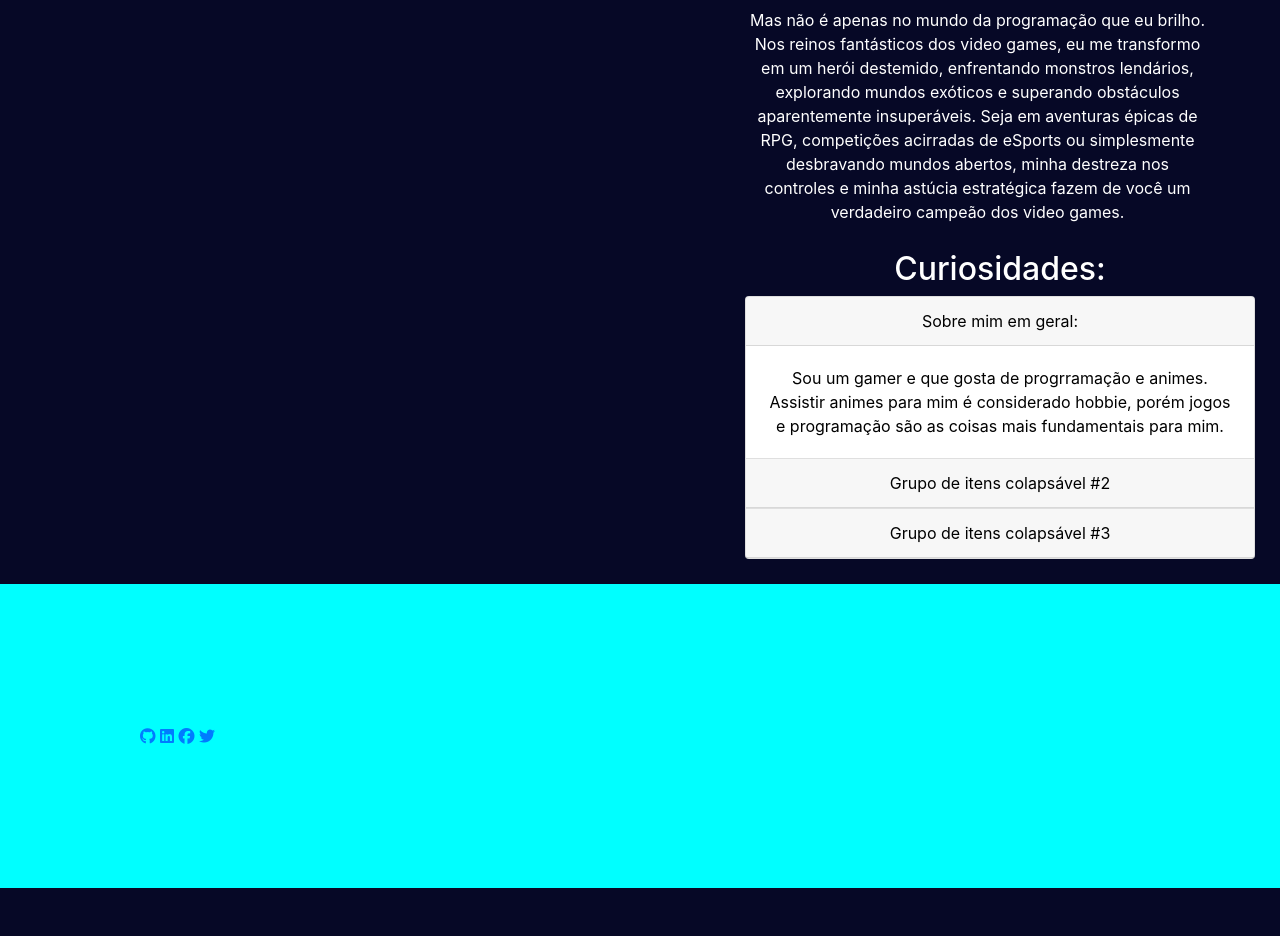
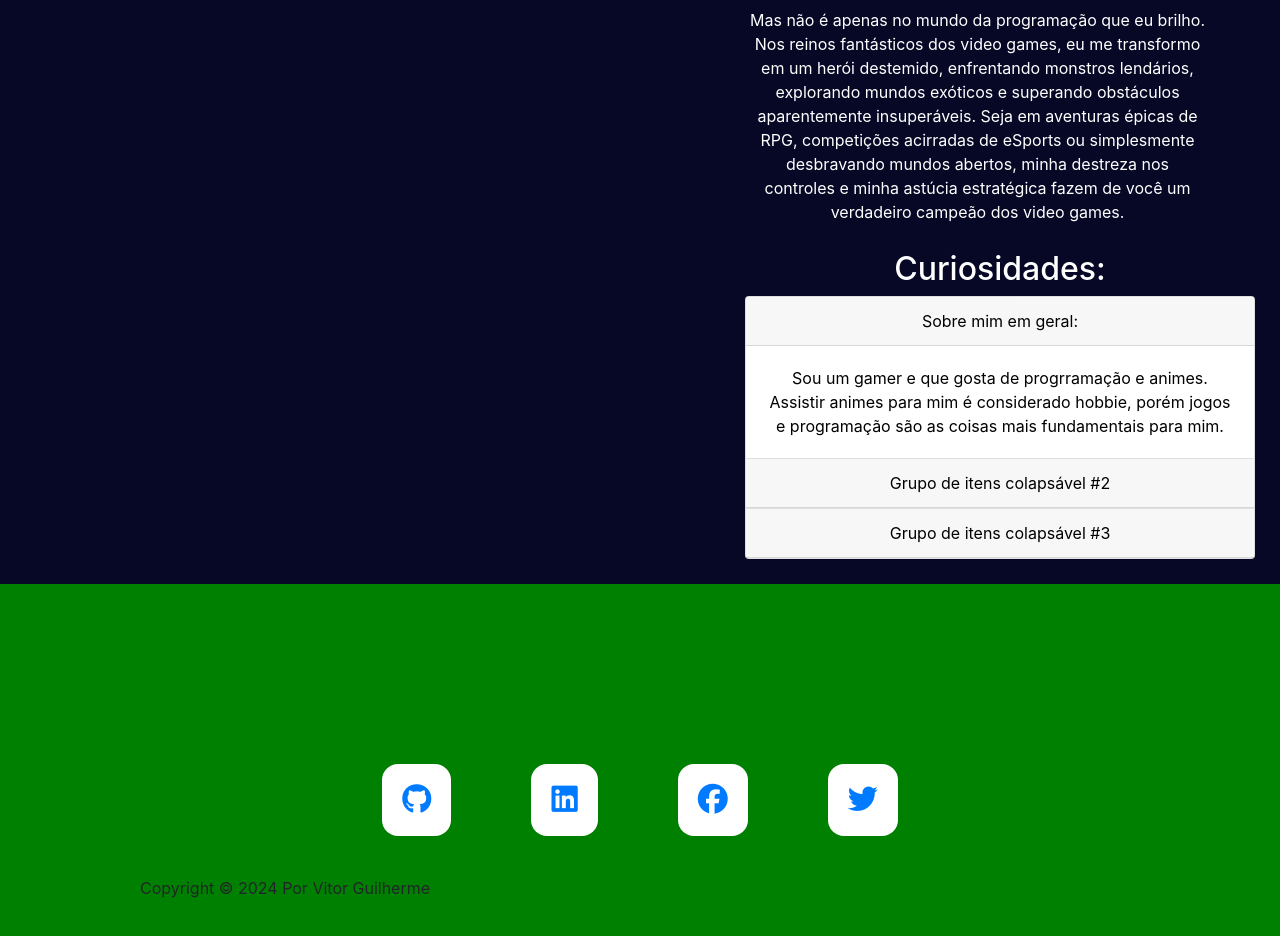
Before and after one commit to Kyra4code/Portif-lio_em_Produ-ao, a plain HTML site: page index.html in a window 1280 px wide. Shown: the part 584-1520 px from the top of the page. Before the commit the page ends 1472 px from the top, so only its background shows below. Drawn offline with nearby package versions, Linux system fonts and the light colour scheme.

Commit message:
rodape_0.2

```diff
--- a/CSS/style.css
+++ b/CSS/style.css
@@ -79,7 +79,21 @@ header nav ul a{
     color: black;
     padding: 30px, 80px;
 }
-.footerum{
+.rodape{
     padding: 140px;
-    background-color: aqua;
+    background-color: green;
 }
+.icons{
+    display: flex;
+    justify-content: center;
+}
+.icons a{
+    padding: 20px;
+    background-color: white;
+    border-radius: 16px;
+    margin: 40px;
+    text-decoration: none;
+}
+.icons a i{
+    font-size: 30px;
+}
--- a/index.html
+++ b/index.html
@@ -15,7 +15,7 @@
 </head>
 <body>
     <header>
-        <img src="./IMG/transferir.jfif" alt="Homem aleatório da net">
+      <img src="" alt="">
         <nav>
             <ul>
                 <a href="./Projetos.html"><li>Projetos</li></a>
@@ -73,12 +73,15 @@
           </div>
          </div>
     </div>
-    <footer class="footerum">
-      <div>
+    <footer class="rodape">
+      <div class="icons">
         <a href="https://github.com/Kyra4code"><i class="fa-brands fa-github"></i></a>
         <a href=""><i class="fa-brands fa-linkedin"></i></a>
         <a href=""><i class="fa-brands fa-facebook"></i></a>
         <a href=""><i class="fa-brands fa-twitter"></i></a>
+      </div>
+      <div>
+        <p>Copyright &copy; 2024 Por Vitor Guilherme</p>
       </div>
     </footer>
     </main>
```
